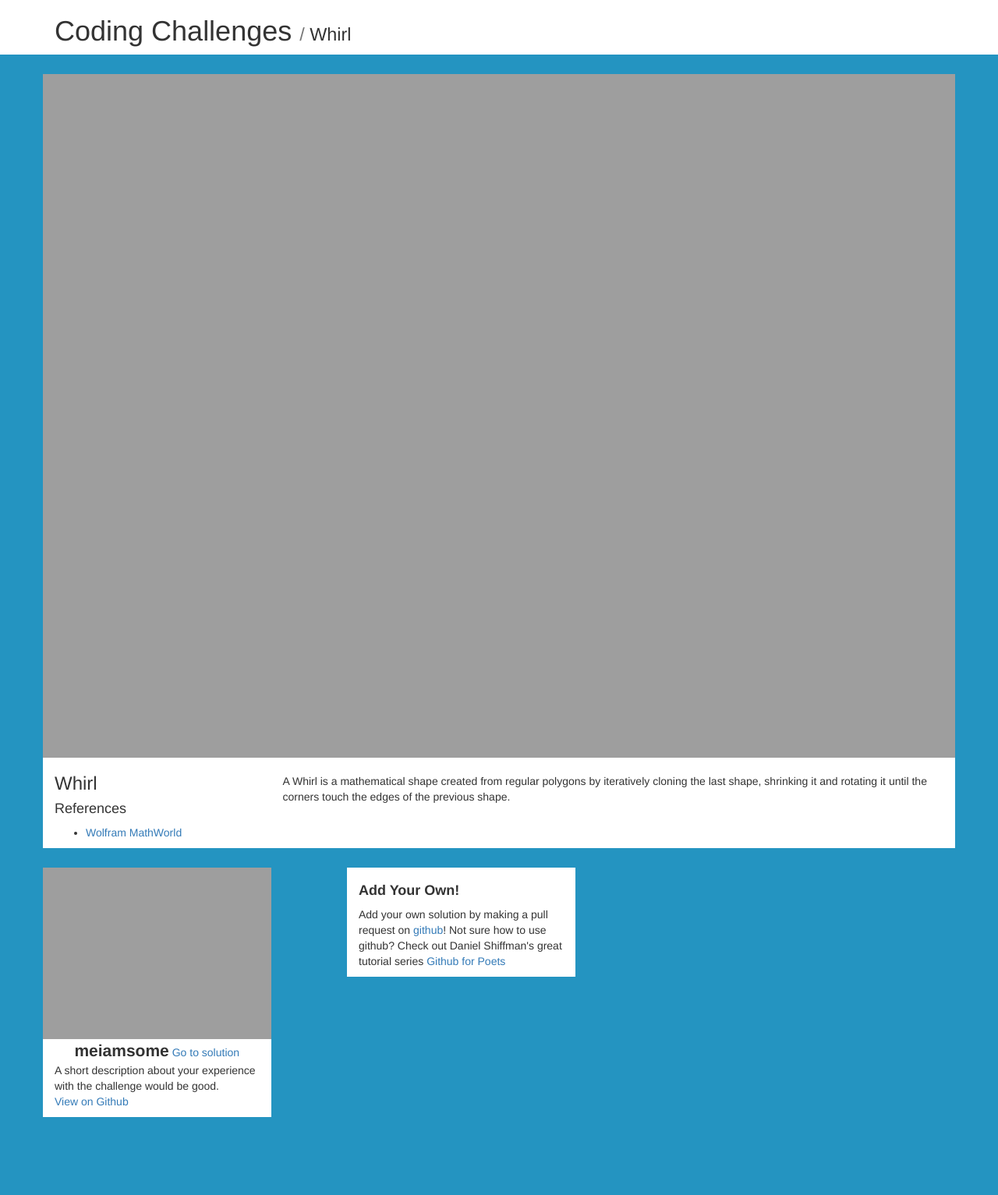
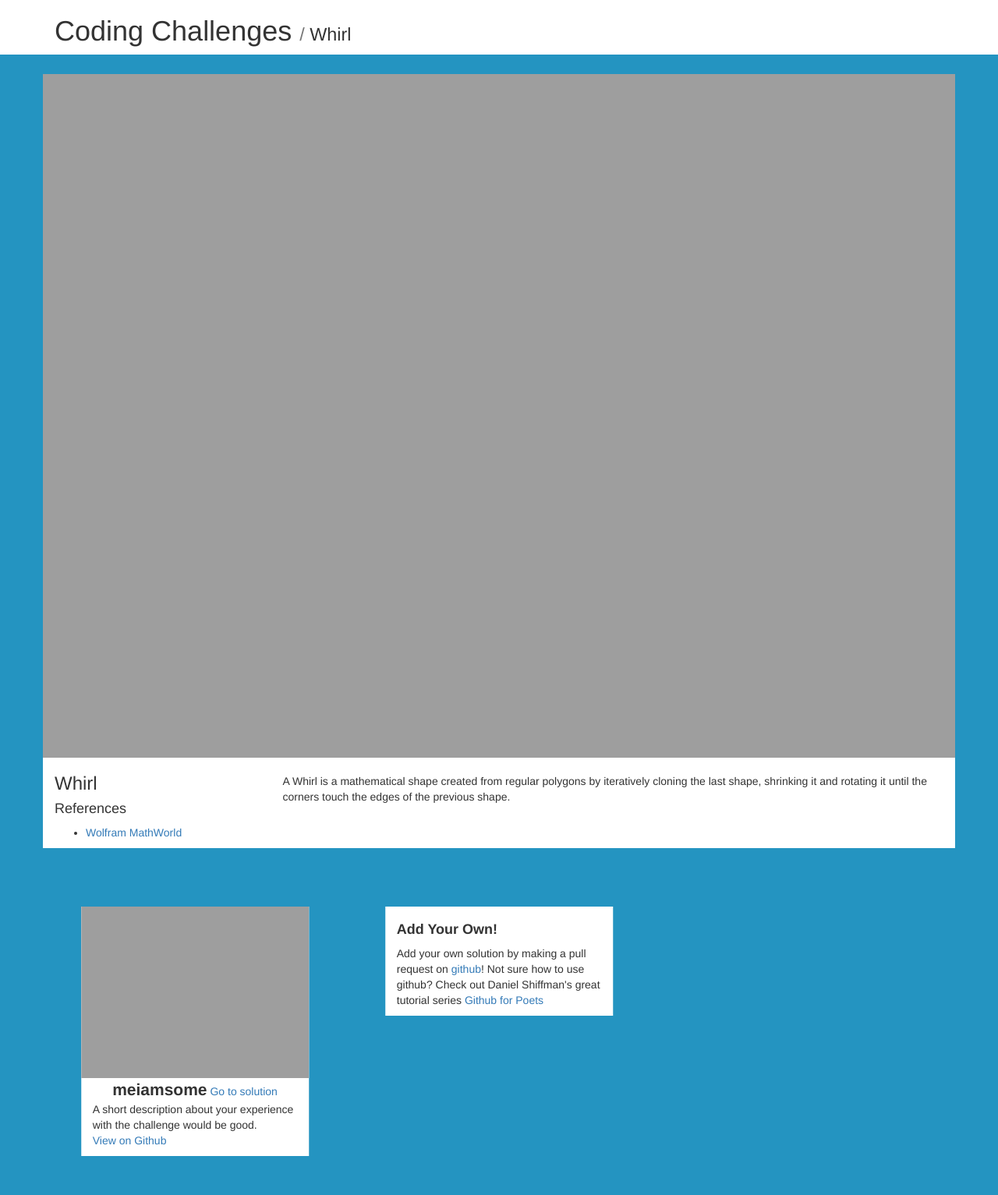
Before and after one commit to meiamsome/CodingChallenges, a Jekyll site: the page built from _challenges/whirl.md, in a window 1280 px wide. Shown: the whole page at 78% size. Built offline with Jekyll 4.4.1, drawn with Linux system fonts in a browser that asks for light colours; before the commit the page ends 1483 px from its top, so only the background shows below that.

```diff
--- a/_layouts/challenge.html
+++ b/_layouts/challenge.html
@@ -26,7 +26,7 @@
   </div>
   <div class="gallery row solution-grid">
   {% for solution in page.solutions %}
-    <div class="col-xs-12 col-md-3">
+    <div class="col-xs-12 col-md-offset-1 col-md-3">
       <a href="{{ solution.url }}" class="image">
         <img
          src="{{ solution.image | default: "/assets/blank.png" }}"
@@ -44,9 +44,8 @@
       </a>
       {% endif %}
     </div>
-    <div class="gap hidden-xs hidden-sm col-md-1"></div>
   {% endfor %}
-    <div class="contribute col-xs-12 col-md-3">
+    <div class="contribute col-xs-12 col-md-offset-1 col-md-3">
       <h4><strong>Add Your Own!</strong></h4>
       Add your own solution by making a pull request on
       <a href="{{ site.github.repository_url }}/pulls">github</a>! Not sure
--- a/_layouts/default.html
+++ b/_layouts/default.html
@@ -6,7 +6,7 @@
   </div>
   <div class="gallery row">
     {% for challenge in site.challenges %}
-    <div class="col-xs-12 col-md-3">
+    <div class="col-xs-12 col-md-offset-1 col-md-3">
       <a href="{{ site.baseurl }}{{ challenge.url }}" class="image">
         <img
          src="{{ challenge.image | default: "/assets/blank.png" }}"
@@ -19,7 +19,6 @@
       </div>
       {{ challenge.content | markdownify | truncatewords: 20 }}
     </div>
-    <div class="gap hidden-xs hidden-sm col-md-1"></div>
     {% endfor %}
   </div>
 {% include footer.html %}
--- a/assets/site.css
+++ b/assets/site.css
@@ -32,10 +32,7 @@ h1 a:hover {
 .gallery > div {
   background: #fff;
   padding-bottom: 10px;
-}
-
-.gallery > .gap {
-  background: none;
+  margin-top: 50px;
 }
 
 .gallery .contribute {
@@ -63,3 +60,9 @@ h1 a:hover {
 .github {
   display: block;
 }
+
+@media(min-width: 992px) {
+  .gallery {
+    transform: translateX(-4.1666%);
+  }
+}
```
